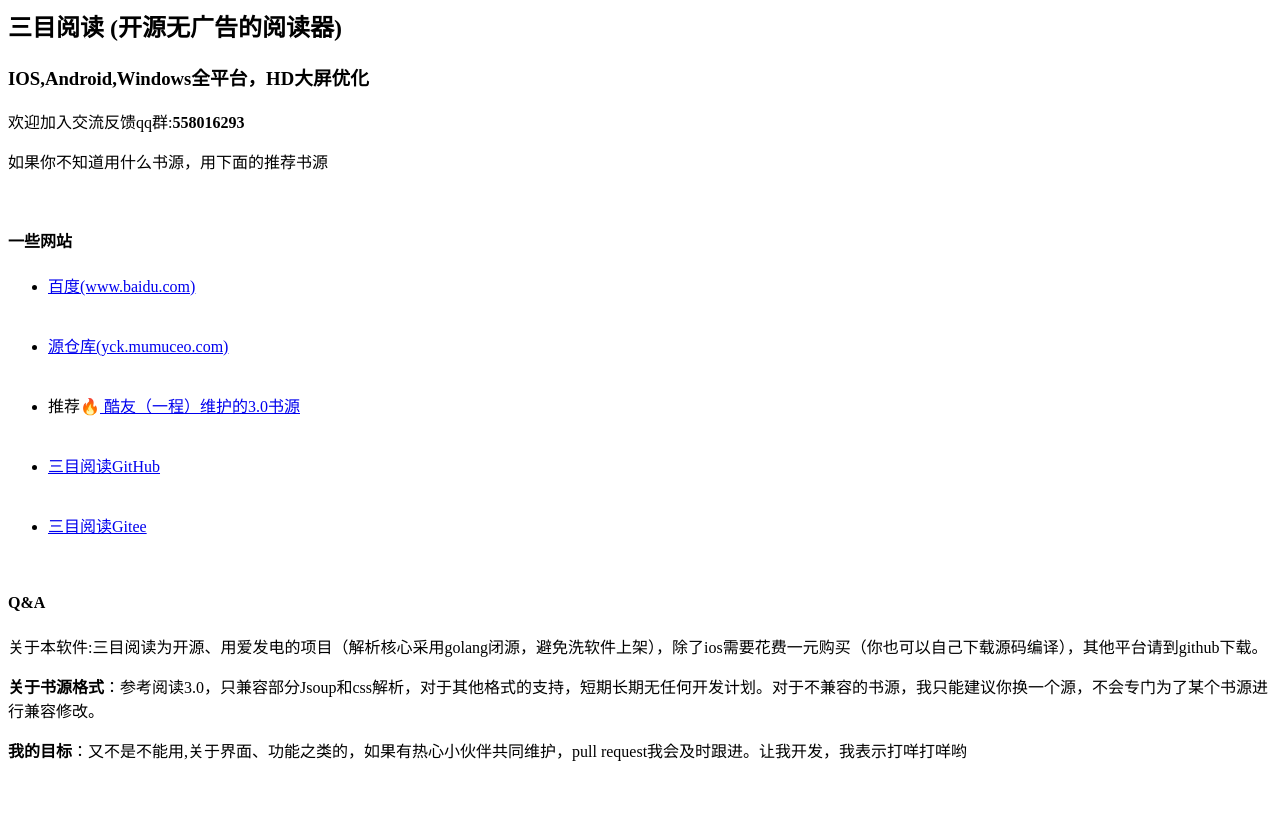
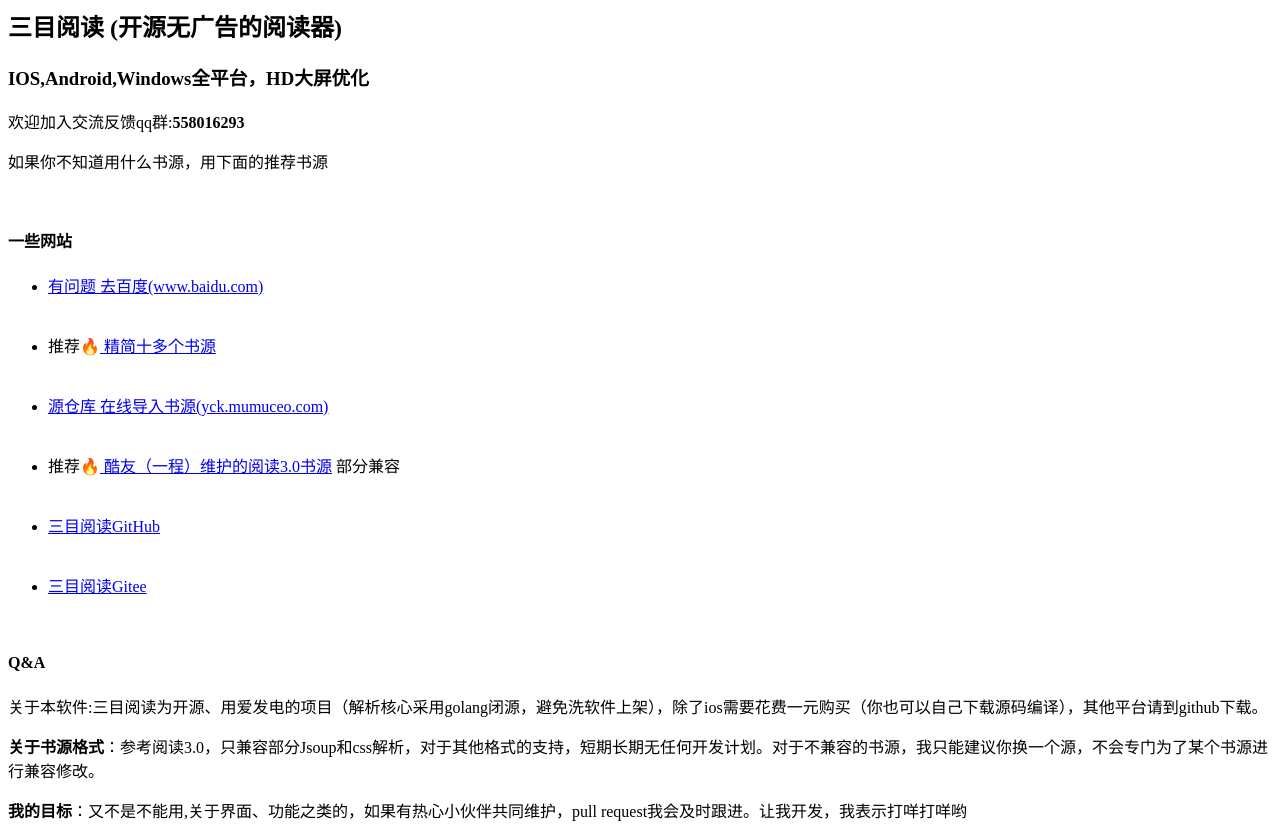
Before and after one commit to huage2580/huage2580.github.io, a plain HTML site: page index.html in a window 1280 px wide. Before the commit the page ends 800 px from the top, so only its background shows below. Drawn offline with Linux system fonts and the light colour scheme.

Commit message:
Create index.html

```diff
--- a/index.html
+++ b/index.html
@@ -19,9 +19,10 @@
     <br/>
   <div><h4>一些网站</h4></div>
   <ul>
-      <li><a href="https://www.baidu.com">百度(www.baidu.com)</a></li>
-      <li><a href="http://yck.mumuceo.com/yuedu/shuyuan/index.html">源仓库(yck.mumuceo.com)</a></li>
-      <li>推荐🔥<a href="https://gitee.com/vpq/yd"> 酷友（一程）维护的3.0书源</a></li>
+      <li><a href="https://www.baidu.com">有问题 去百度(www.baidu.com)</a></li>
+      <li>推荐🔥<a href="/sy.json"> 精简十多个书源</a></li>
+      <li><a href="http://yck.mumuceo.com/yuedu/shuyuan/index.html">源仓库 在线导入书源(yck.mumuceo.com)</a></li>
+      <li>推荐🔥<a href="https://gitee.com/vpq/yd"> 酷友（一程）维护的阅读3.0书源</a> 部分兼容</li>
       <li><a href="https://github.com/huage2580/yuedu_hd">三目阅读GitHub</a></li>
       <li><a href="https://gitee.com/huage2580/yuedu_hd">三目阅读Gitee</a></li>
   </ul>
```
